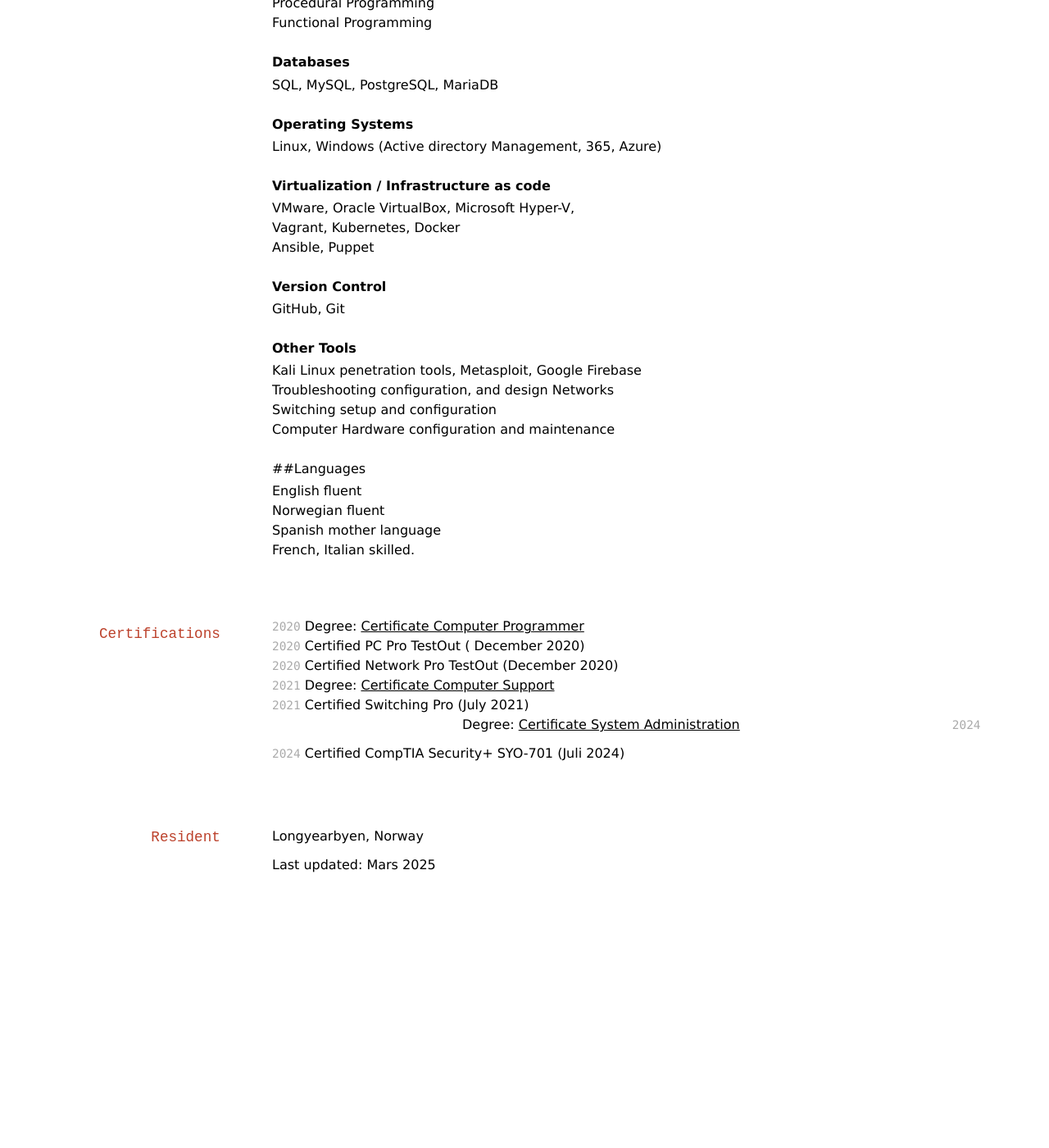
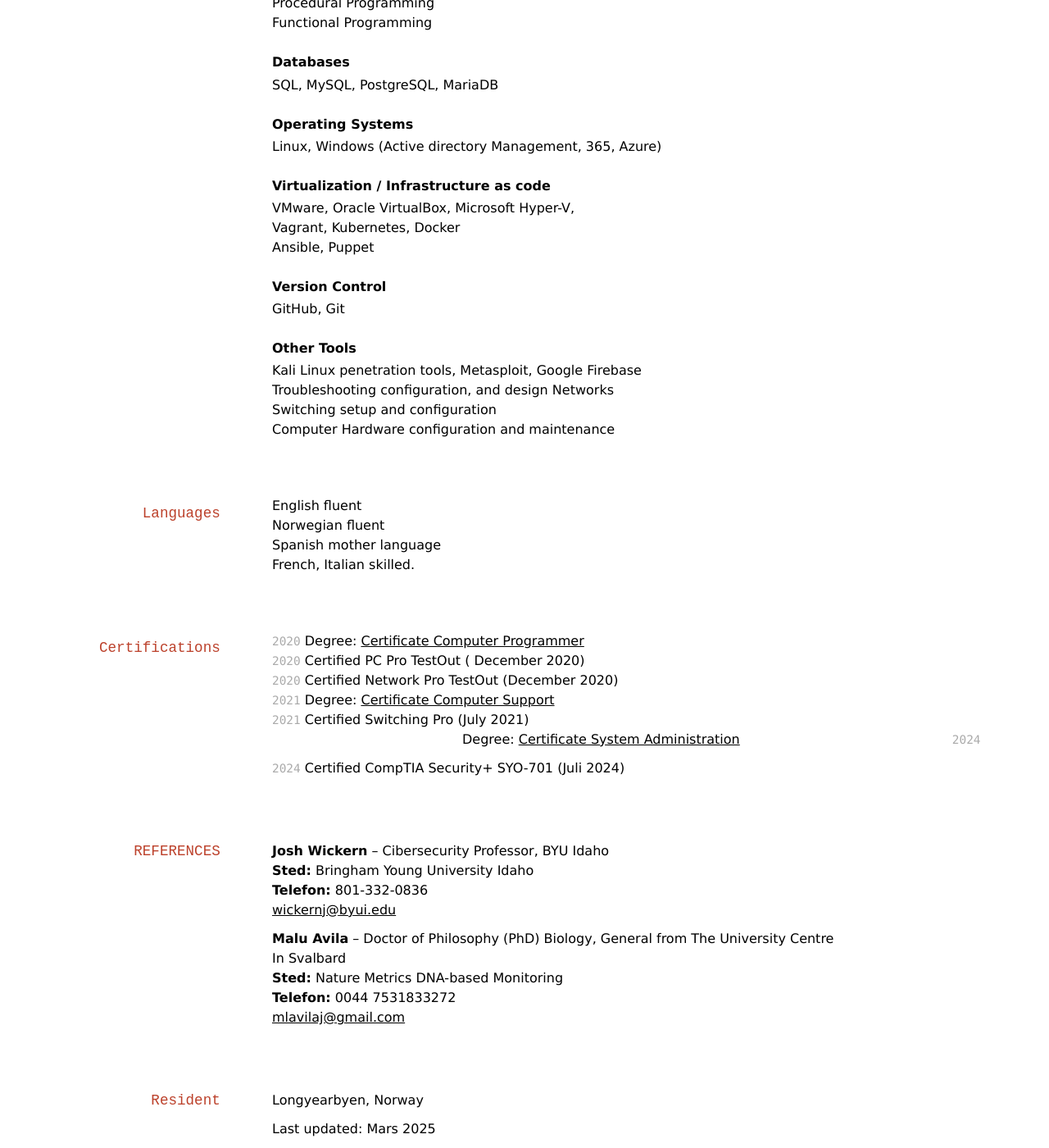
Before and after one commit to carlosdgerez/Gerez-Resume, a Jekyll site: the page built from docs/index.md, in a window 1280 px wide and 1400 px high, scrolled down 894 px. Shown: the whole window at 82% size. Built offline with Jekyll 4.4.1, drawn with Linux system fonts in a browser that asks for light colours; before the commit the page ends 1973 px from its top, so only the background shows below that.

Commit message:
Update index.md with references

```diff
--- a/docs/index.md
+++ b/docs/index.md
@@ -76,7 +76,7 @@ __Other Tools__
 - Switching setup and configuration
 - Computer Hardware configuration and maintenance
 
-##Languages
+## Languages
 
 - English fluent
 - Norwegian fluent
@@ -94,18 +94,22 @@ __Other Tools__
 
 - `2024` Certified CompTIA Security+ SYO-701 (Juli 2024)
 
+## REFERENCES
+__Josh Wickern__
+– Cibersecurity Professor, BYU Idaho
+ __Sted:__ Bringham Young University Idaho
+ __Telefon:__ 801-332-0836
+  [wickernj@byui.edu](mailto:wickernj@byui.edu)
+
+__Malu Avila__
+– Doctor of Philosophy (PhD) Biology, General from The University Centre In Svalbard
+__Sted:__ Nature Metrics DNA-based Monitoring
+__Telefon:__ 0044 7531833272
+  [mlavilaj@gmail.com](mailto:mlavilaj@gmail.com)
 
 
 
 ## Resident
 Longyearbyen, Norway
 
-
-
-
-
-
-
-
-
 Last updated: Mars 2025
```
